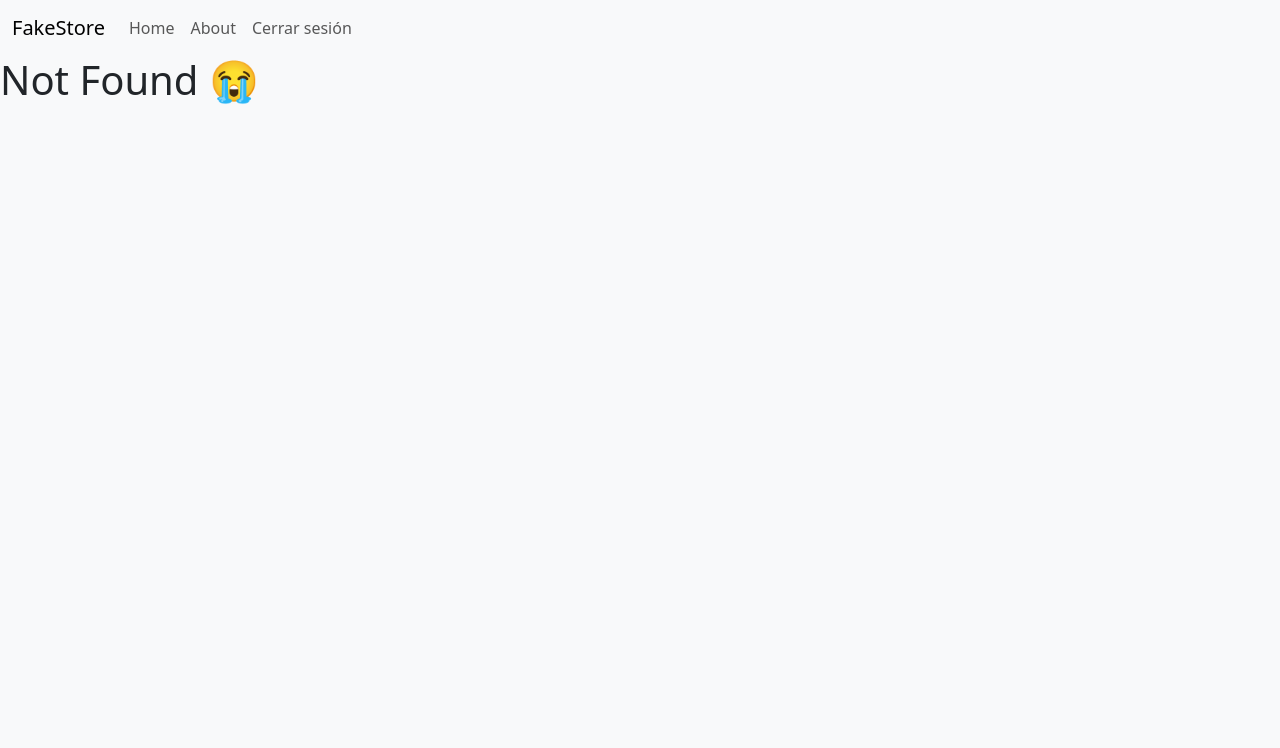
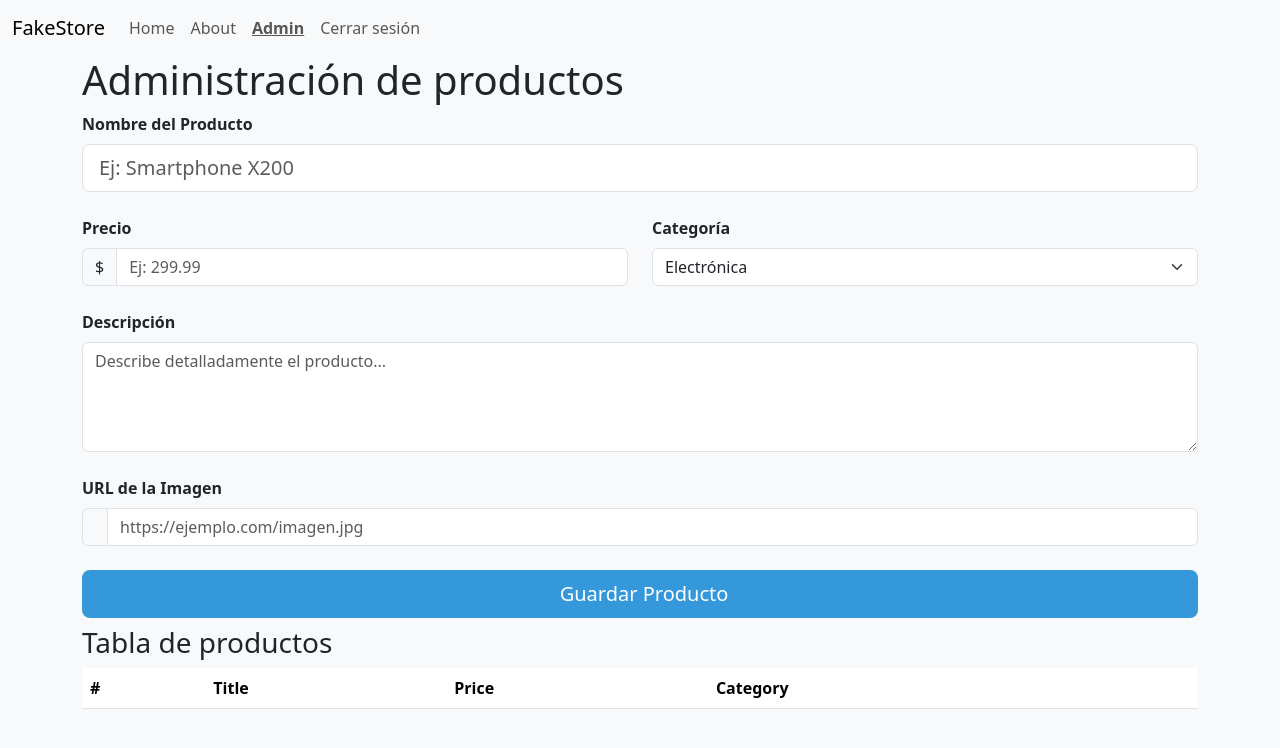
Before and after one commit to mentorrolling/effect-app-web5, a React (Vite) app: page /admin in a window 1280 px wide. Before the commit this address had no page. Shown: the top 748 px of the page. Built offline with nearby package versions, Linux system fonts and the light colour scheme; sample sign-in values are in the browser's storage.

Commit message:
Página de admin con formulario y tabla

```diff
--- a/package.json
+++ b/package.json
@@ -11,6 +11,7 @@
   },
   "dependencies": {
     "bootstrap": "^5.3.3",
+    "font-awesome": "^4.7.0",
     "react": "^19.0.0",
     "react-dom": "^19.0.0",
     "react-hook-form": "^7.55.0",
--- a/src/components/FakeStoreApp.jsx
+++ b/src/components/FakeStoreApp.jsx
@@ -11,6 +11,7 @@ const FakeStoreApp = () => {
     getProducts().then((respuesta) => {
       setProducts(respuesta);
       setCurrentProducts(respuesta);
+      localStorage.setItem("productos", JSON.stringify(respuesta));
     });
   }, []);
 
--- a/src/components/FormAddProductApp.jsx
+++ b/src/components/FormAddProductApp.jsx
@@ -1,12 +1,22 @@
+import { useState } from "react";
 import { useForm } from "react-hook-form";
 
 const FormAddProductApp = ({ addProduct }) => {
   const { register, handleSubmit, reset, setFocus } = useForm();
+  const [show, setShow] = useState(false);
+  const agregarProducto = (datos) => {
+    addProduct(datos);
+    reset();
+    setFocus("title");
+    setShow(true);
+    setTimeout(() => {
+      setShow(false);
+    }, 2000);
+  };
 
-  const agregarProducto = (datos) => {};
   return (
     <div className="row">
-      <div className="col">
+      <div className="col-12">
         <form onSubmit={handleSubmit(agregarProducto)}>
           <div className="mb-4">
             <label className="form-label fw-bold">Nombre del Producto</label>
@@ -83,6 +93,13 @@ const FormAddProductApp = ({ addProduct }) => {
           </div>
         </form>
       </div>
+      <div className="col-12 mt-2">
+        {show && (
+          <div className="alert alert-success" role="alert">
+            Producto cargado con éxito!!
+          </div>
+        )}
+      </div>
     </div>
   );
 };
--- a/src/components/NavBarApp.jsx
+++ b/src/components/NavBarApp.jsx
@@ -43,6 +43,16 @@ const NavBarApp = () => {
               </NavLink>
             </li>
             <li className="nav-item">
+              <NavLink
+                className={({ isActive }) =>
+                  isActive ? "nav-link fw-bold nav-rolling" : "nav-link"
+                }
+                to="/admin"
+              >
+                Admin
+              </NavLink>
+            </li>
+            <li className="nav-item">
               <Link className="nav-link" to="/login">
                 Cerrar sesión
               </Link>
--- a/src/components/TableProductsApp.jsx
+++ b/src/components/TableProductsApp.jsx
@@ -1,18 +1,17 @@
 import { useState } from "react";
-
 
 const TableProductsApp = ({ products, borrarProducto, updateProduct }) => {
   const [producto, setProducto] = useState(null);
   const [show, setShow] = useState(false);
 
-  const handleClose = () => {
-    setShow(false);
-  };
-  const handleShow = (product) => {
+  // const handleClose = () => {
+  //   setShow(false);
+  // };
+  // const handleShow = (product) => {
 
-    setProducto(product);
-    setShow(true);
-  };
+  //   setProducto(product);
+  //   setShow(true);
+  // };
 
   return (
     <>
@@ -22,7 +21,7 @@ const TableProductsApp = ({ products, borrarProducto, updateProduct }) => {
             <th scope="col">#</th>
             <th scope="col">Title</th>
             <th scope="col">Price</th>
-            <th scope="col">Categoría</th>
+            <th scope="col">Category</th>
             <th></th>
           </tr>
         </thead>
@@ -42,7 +41,7 @@ const TableProductsApp = ({ products, borrarProducto, updateProduct }) => {
                     <i className="fa fa-trash-o" aria-hidden="true"></i>
                   </button>
                   <button
-                    onClick={() => handleShow(product)}
+                    // onClick={() => handleShow(product)}
                     className="btn btn-warning"
                   >
                     <i className="fa fa-pencil" aria-hidden="true"></i>
@@ -53,9 +52,9 @@ const TableProductsApp = ({ products, borrarProducto, updateProduct }) => {
           ))}
         </tbody>
       </table>
-      {show && (
+      {/* {show && (
         // modal
-      )}
+      )} */}
     </>
   );
 };
--- a/src/helpers/apiFake.js
+++ b/src/helpers/apiFake.js
@@ -3,7 +3,6 @@ const url = "https://fakestoreapi.com/products";
 const getProducts = async () => {
   const resp = await fetch(url);
   const data = await resp.json();
-
   return data;
 };
 
--- a/src/index.css
+++ b/src/index.css
@@ -46,3 +46,25 @@
   transform: translateY(-50%);
   color: #667eea;
 }
+
+/* Formulario de alta de productos  */
+.form-container {
+  max-width: 800px;
+  margin: 2rem auto;
+  padding: 2rem;
+  border-radius: 15px;
+  box-shadow: 0 0 15px rgba(0, 0, 0, 0.1);
+}
+.title-color {
+  color: #2c3e50;
+}
+.custom-btn {
+  background: #3498db;
+  color: white;
+  transition: all 0.3s;
+}
+.custom-btn:hover {
+  background: #2980b9;
+  transform: translateY(-2px);
+  box-shadow: 0 5px 15px rgba(0, 0, 0, 0.2);
+}
--- a/src/main.jsx
+++ b/src/main.jsx
@@ -2,6 +2,7 @@ import { StrictMode } from "react";
 import { createRoot } from "react-dom/client";
 import "bootstrap/dist/css/bootstrap.min.css";
 import "bootstrap/dist/js/bootstrap.bundle.js";
+import "font-awesome/css/font-awesome.css";
 import "./index.css";
 
 import App from "./App.jsx";
--- a/src/pages/AdminScreen.jsx
+++ b/src/pages/AdminScreen.jsx
@@ -1,4 +1,6 @@
 import React, { useState } from "react";
+import FormAddProductApp from "../components/FormAddProductApp";
+import TableProductsApp from "../components/TableProductsApp";
 // Importar formulario para agregar producto
 // Importar Tabla de productos
 
@@ -8,15 +10,42 @@ const AdminScreen = () => {
   );
 
   const addProduct = (datos) => {
-    // agregar producto
+    //   const ultimoElemento=productos.at(-1)
+    //  const id= ultimoElemento.id+1
+
+    // {
+    //   id,
+    //   title,
+    //   description,
+    //   image
+
+    // }
+    const id = new Date().getTime();
+    const data = [...productos, { id, ...datos }];
+    setProductos(data);
+    localStorage.setItem("productos", JSON.stringify(data));
   };
 
   const deleteProduct = (product) => {
-    //    Eliminar producto
+    const newProducts = productos.filter(
+      (producto) => producto.id !== product.id
+    );
+    const validar = confirm(`Va a eliminar el producto: ${product.title}`);
+    if (validar) {
+      setProductos(newProducts);
+      localStorage.setItem("productos", JSON.stringify(newProducts));
+    }
   };
 
   const updateProduct = (id, datos) => {
-    //    Actualizar producto
+    // {
+    //   title:'nuevo título'
+    // }
+    const index = productos.findIndex((product) => product.id === id);
+    const productsLocal = [...productos];
+    productsLocal[index] = { ...productsLocal[index], ...datos };
+    setProductos(productsLocal);
+    localStorage.setItem("productos", JSON.stringify(productsLocal));
   };
 
   return (
@@ -26,6 +55,7 @@ const AdminScreen = () => {
           <h1>Administración de productos</h1>
         </div>
       </div>
+      <FormAddProductApp addProduct={addProduct} />
       {/* Formulario para dar de alta producto  */}
       <div className="row">
         <div className="col">
@@ -34,6 +64,11 @@ const AdminScreen = () => {
       </div>
       <div className="row">
         <div className="col">
+          <TableProductsApp
+            products={productos}
+            borrarProducto={deleteProduct}
+            updateProduct={updateProduct}
+          />
           {/* Tabla de productos con botones para borrar y actualizar  */}
         </div>
       </div>
--- a/src/routes/PrincipalRoutes.jsx
+++ b/src/routes/PrincipalRoutes.jsx
@@ -5,6 +5,7 @@ import AboutScreen from "../pages/AboutScreen";
 import ProductScreen from "../pages/ProductScreen";
 import NotFoundScreen from "../pages/NotFoundScreen";
 import NavBarApp from "../components/NavBarApp";
+import AdminScreen from "../pages/AdminScreen";
 
 const PrincipalRoutes = () => {
   return (
@@ -14,6 +15,7 @@ const PrincipalRoutes = () => {
         <Route path="/" element={<HomeScreen />} />
         <Route path="/about" element={<AboutScreen />} />
         <Route path="/product/:id" element={<ProductScreen />} />
+        <Route path="/admin" element={<AdminScreen />} />
         <Route path="*" element={<NotFoundScreen />} />
       </Routes>
     </>
```
Also changed, not shown: 1 other file (tests, documents, lock files or other folders).
